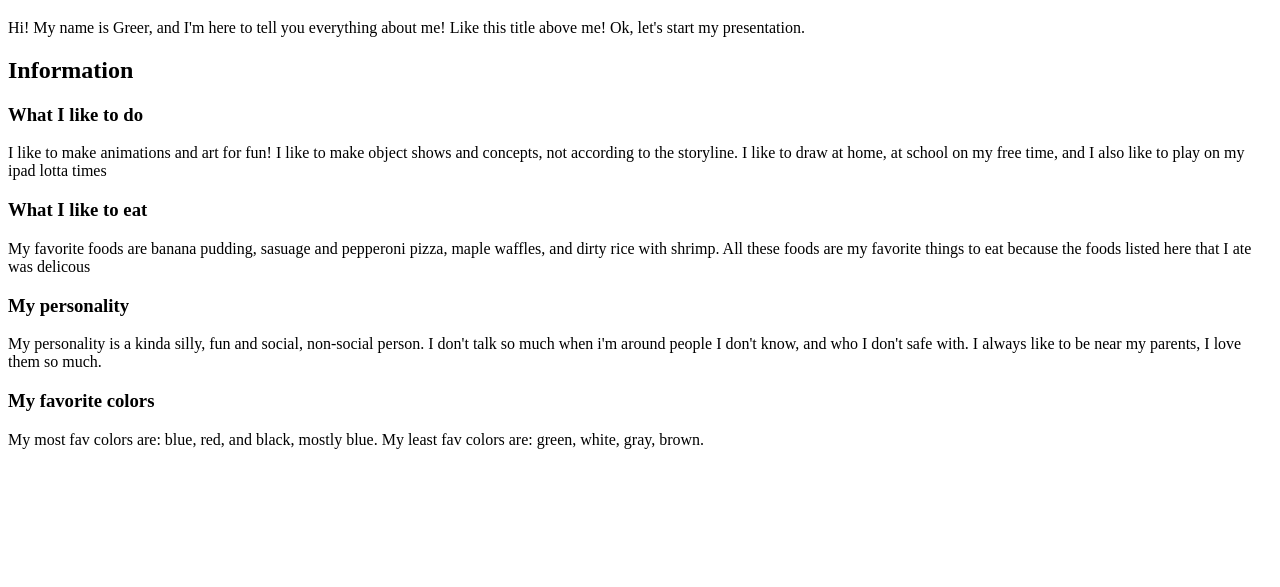
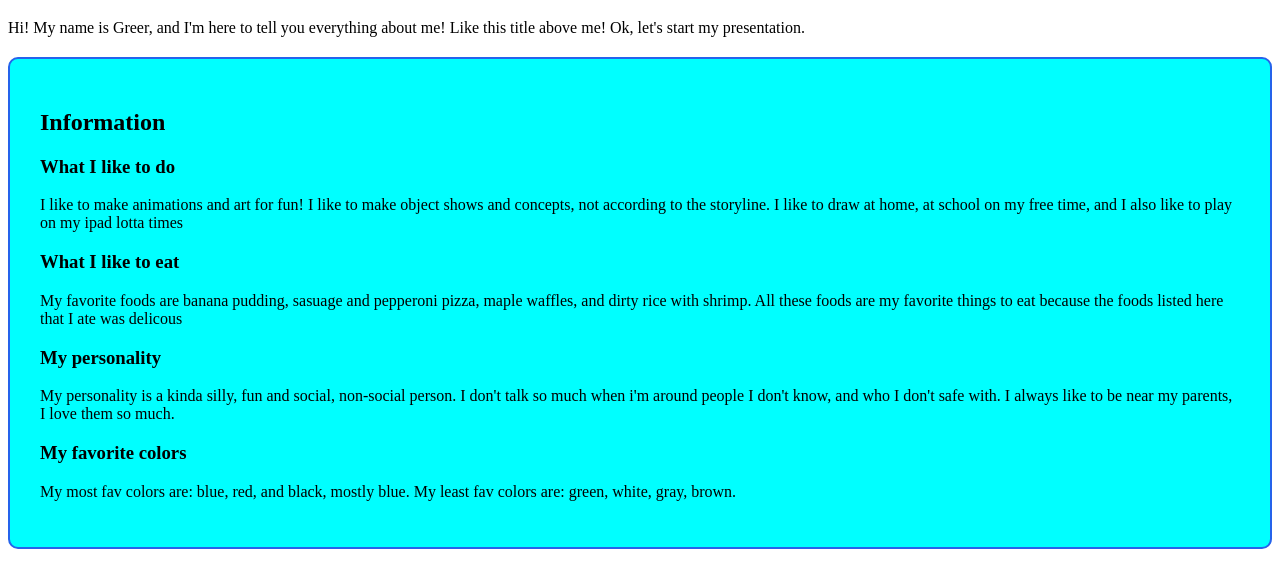
Before and after one commit to greerbluedud22/About-me, a plain HTML site: page index.html in a window 1280 px wide. Shown: the part 61-648 px from the top of the page. Drawn offline with Linux system fonts and the light colour scheme.

Commit message:
updated style sheet

```diff
--- a/styles.css
+++ b/styles.css
@@ -1,6 +1,6 @@
 
 /* Section */
-.projects-section {
+.project-container {
     background-color: aqua;
     padding: 30px;
     margin: 20px 0;
```
